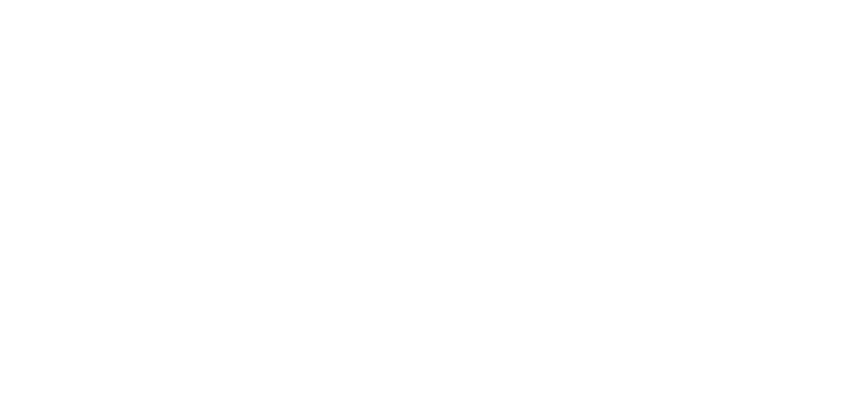
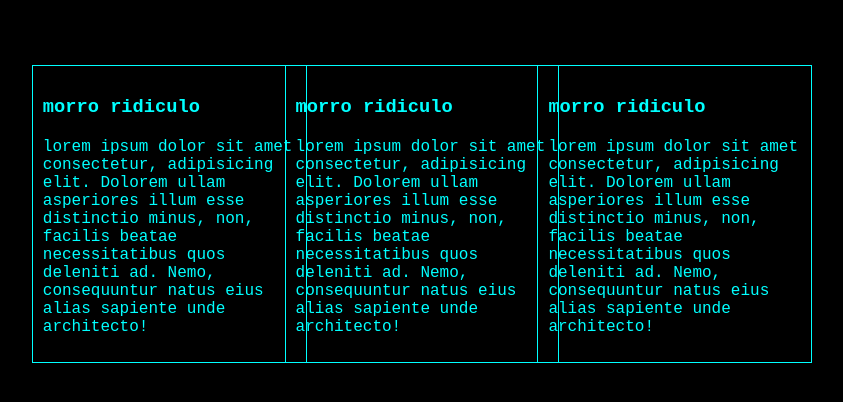
Before and after one commit to ermi00/indieWeb, a plain HTML site: page index.html in a window 1280 px wide. Shown: the whole page, without its empty margins (234-1077 px from the left). Drawn offline with Linux system fonts and the light colour scheme.

Commit message:
estructura base

```diff
--- a/index.html
+++ b/index.html
@@ -1,11 +1,40 @@
 <!DOCTYPE html>
 <html lang="en">
+
 <head>
     <meta charset="UTF-8">
     <meta name="viewport" content="width=device-width, initial-scale=1.0">
+    <link rel="stylesheet" href="style.css">
     <title>Inicio</title>
 </head>
+
 <body>
+    <main>
+        <div id="divIzquierdo">
+            <div class="divGenerico">
+                <h3>morro ridiculo</h3>
+                <p>lorem ipsum dolor sit amet consectetur, adipisicing elit. Dolorem ullam asperiores illum esse
+                    distinctio minus, non, facilis beatae necessitatibus quos deleniti ad. Nemo, consequuntur natus eius
+                    alias sapiente unde architecto!</p>
+            </div>
+        </div>
+        <div id="divCentral">
+            <div class="divGenerico">
+                <h3>morro ridiculo</h3>
+                <p>lorem ipsum dolor sit amet consectetur, adipisicing elit. Dolorem ullam asperiores illum esse
+                    distinctio minus, non, facilis beatae necessitatibus quos deleniti ad. Nemo, consequuntur natus eius
+                    alias sapiente unde architecto!</p>
+            </div>
+        </div>
+        <div id="divDerecho">
+            <div class="divGenerico">
+                <h3>morro ridiculo</h3>
+                <p>lorem ipsum dolor sit amet consectetur, adipisicing elit. Dolorem ullam asperiores illum esse
+                    distinctio minus, non, facilis beatae necessitatibus quos deleniti ad. Nemo, consequuntur natus eius
+                    alias sapiente unde architecto!</p>
+            </div>
+        </div>
+    </main>
+</body>
 
-</body>
 </html>
--- a/style.css
+++ b/style.css
@@ -0,0 +1,27 @@
+* {
+    margin-top: 20px;
+    padding: 0;
+}
+
+
+body {
+    font-family: monospace, sans-serif;
+    background-color: black;
+    color: aqua;
+}
+
+main {
+    display: flex;
+    max-width: 900px;
+    margin-left: 20%;
+    margin-right: 20%;
+}
+
+.divGenerico {
+    width: 100%;
+    border-style: solid;
+    border-color: aqua;
+    border-width: 1px;
+    margin: 5px;
+    padding: 10px;
+}
```
Also changed, not shown: assets/computer3d.gif (added), assets/scanlines.png (added).
